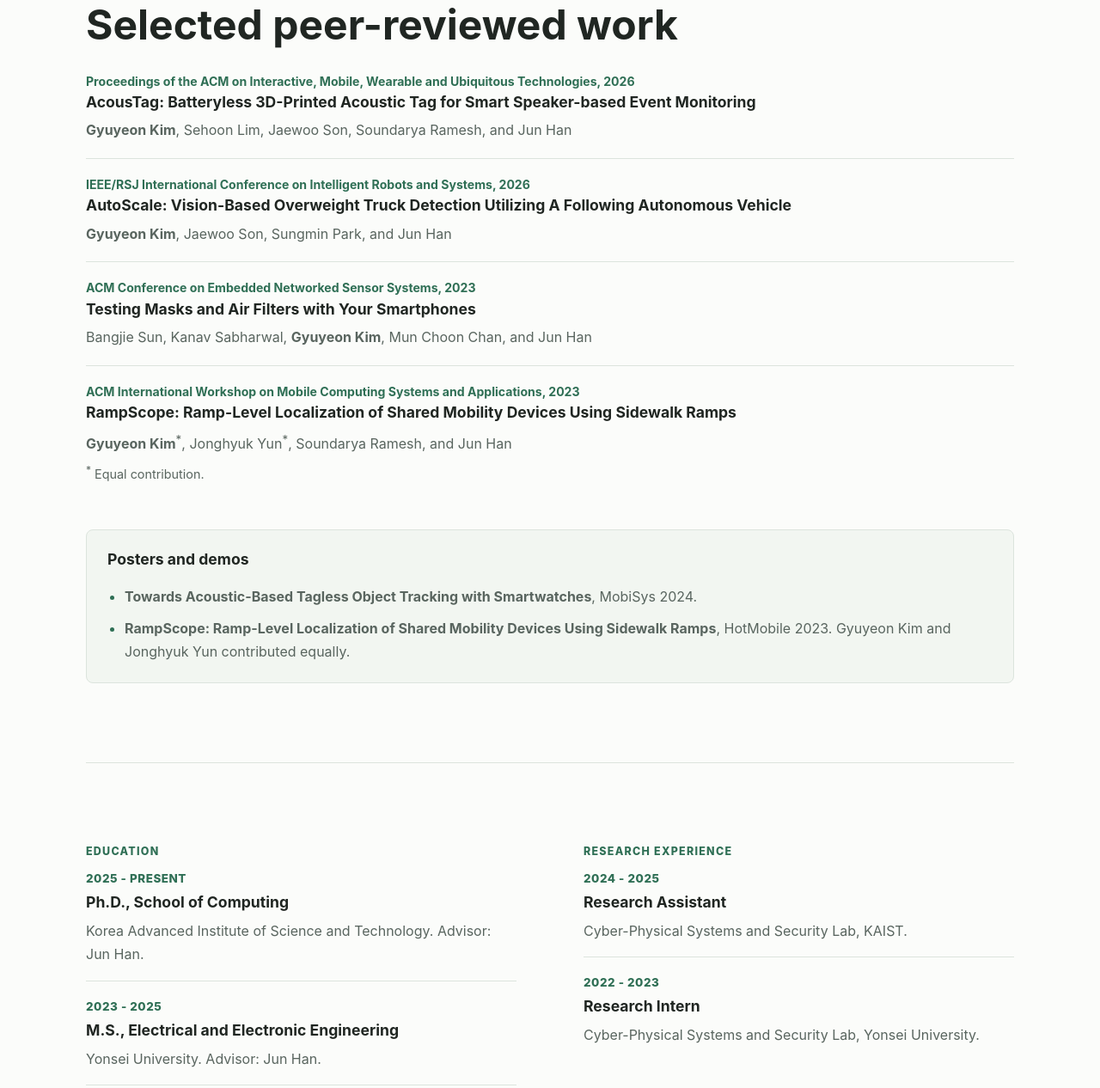
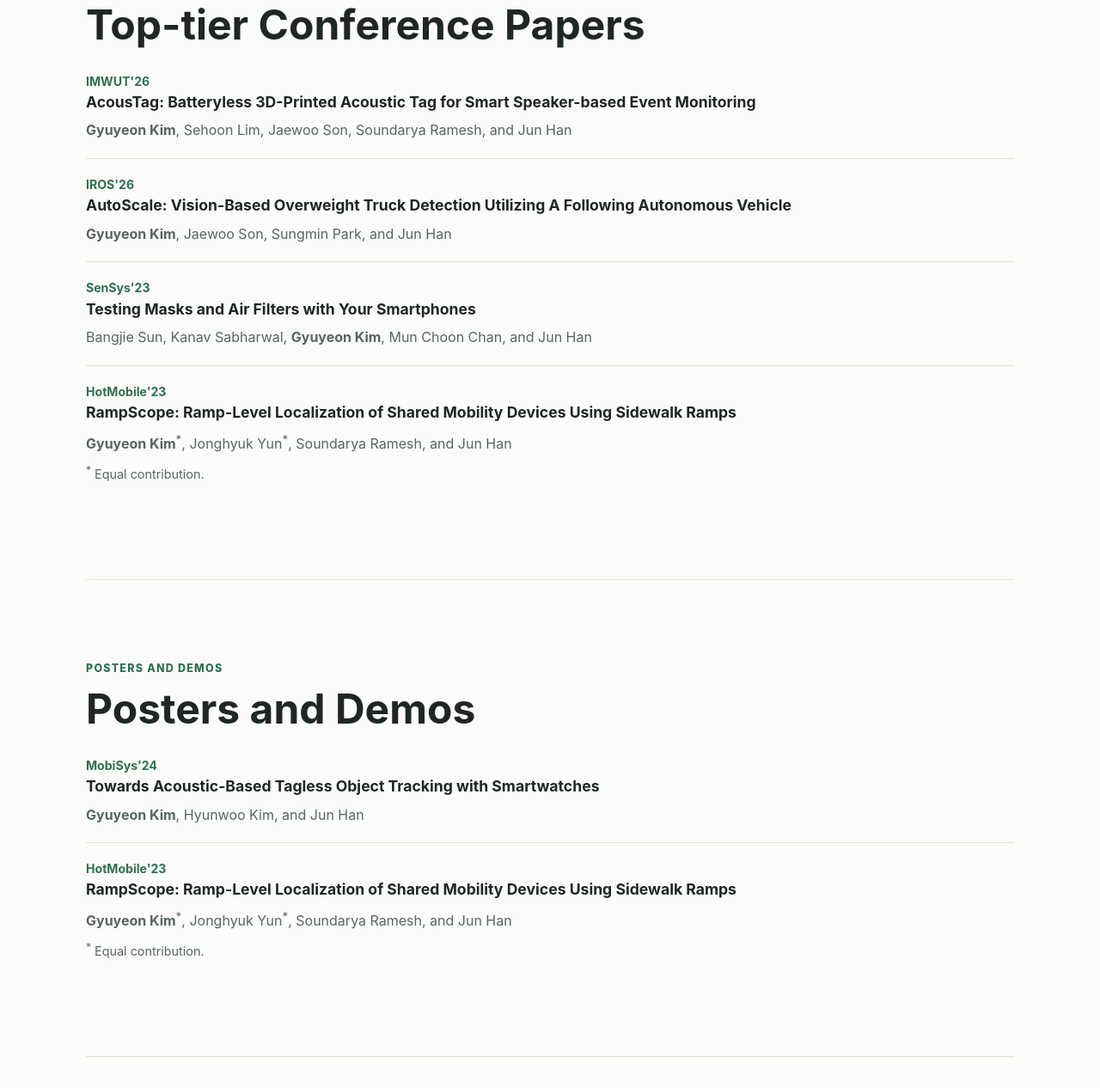
Before and after one commit to msmhi52/msmhi52.github.io, a plain HTML site: page index.html in a window 1280 px wide. Shown: the part 725-1991 px from the top of the page at 86% size. Drawn offline with Linux system fonts and the light colour scheme.

Commit message:
Format publications by venue

```diff
--- a/index.html
+++ b/index.html
@@ -15,6 +15,7 @@
       <a class="brand" href="#top">Gyuyeon Kim</a>
       <nav>
         <a href="#publications">Publications</a>
+        <a href="#posters">Posters</a>
         <a href="#education">Education</a>
         <a href="#honors">Honors</a>
         <a href="files/Gyuyeon_Kim_CV.pdf">CV</a>
@@ -49,42 +50,56 @@
       <section class="section" id="publications">
         <div class="section-heading">
           <p class="section-label">Publications</p>
-          <h2>Selected peer-reviewed work</h2>
+          <h2>Top-tier Conference Papers</h2>
         </div>
 
         <div class="publication-list">
           <article class="publication">
-            <p class="venue">Proceedings of the ACM on Interactive, Mobile, Wearable and Ubiquitous Technologies, 2026</p>
+            <p class="venue">IMWUT'26</p>
             <h3>AcousTag: Batteryless 3D-Printed Acoustic Tag for Smart Speaker-based Event Monitoring</h3>
             <p><strong>Gyuyeon Kim</strong>, Sehoon Lim, Jaewoo Son, Soundarya Ramesh, and Jun Han</p>
           </article>
 
           <article class="publication">
-            <p class="venue">IEEE/RSJ International Conference on Intelligent Robots and Systems, 2026</p>
+            <p class="venue">IROS'26</p>
             <h3>AutoScale: Vision-Based Overweight Truck Detection Utilizing A Following Autonomous Vehicle</h3>
             <p><strong>Gyuyeon Kim</strong>, Jaewoo Son, Sungmin Park, and Jun Han</p>
           </article>
 
           <article class="publication">
-            <p class="venue">ACM Conference on Embedded Networked Sensor Systems, 2023</p>
+            <p class="venue">SenSys'23</p>
             <h3>Testing Masks and Air Filters with Your Smartphones</h3>
             <p>Bangjie Sun, Kanav Sabharwal, <strong>Gyuyeon Kim</strong>, Mun Choon Chan, and Jun Han</p>
           </article>
 
           <article class="publication">
-            <p class="venue">ACM International Workshop on Mobile Computing Systems and Applications, 2023</p>
+            <p class="venue">HotMobile'23</p>
             <h3>RampScope: Ramp-Level Localization of Shared Mobility Devices Using Sidewalk Ramps</h3>
             <p><strong>Gyuyeon Kim</strong><sup>*</sup>, Jonghyuk Yun<sup>*</sup>, Soundarya Ramesh, and Jun Han</p>
             <p class="contribution-note"><sup>*</sup> Equal contribution.</p>
           </article>
         </div>
+      </section>
 
-        <div class="subsection">
-          <h3>Posters and demos</h3>
-          <ul class="compact-list">
-            <li><strong>Towards Acoustic-Based Tagless Object Tracking with Smartwatches</strong>, MobiSys 2024.</li>
-            <li><strong>RampScope: Ramp-Level Localization of Shared Mobility Devices Using Sidewalk Ramps</strong>, HotMobile 2023. Gyuyeon Kim and Jonghyuk Yun contributed equally.</li>
-          </ul>
+      <section class="section" id="posters">
+        <div class="section-heading">
+          <p class="section-label">Posters and Demos</p>
+          <h2>Posters and Demos</h2>
+        </div>
+
+        <div class="publication-list">
+          <article class="publication">
+            <p class="venue">MobiSys'24</p>
+            <h3>Towards Acoustic-Based Tagless Object Tracking with Smartwatches</h3>
+            <p><strong>Gyuyeon Kim</strong>, Hyunwoo Kim, and Jun Han</p>
+          </article>
+
+          <article class="publication">
+            <p class="venue">HotMobile'23</p>
+            <h3>RampScope: Ramp-Level Localization of Shared Mobility Devices Using Sidewalk Ramps</h3>
+            <p><strong>Gyuyeon Kim</strong><sup>*</sup>, Jonghyuk Yun<sup>*</sup>, Soundarya Ramesh, and Jun Han</p>
+            <p class="contribution-note"><sup>*</sup> Equal contribution.</p>
+          </article>
         </div>
       </section>
 
--- a/styles.css
+++ b/styles.css
@@ -219,18 +219,6 @@ p {
   font-weight: 750;
 }
 
-.subsection {
-  margin-top: 34px;
-  padding: 22px 24px;
-  border: 1px solid var(--line);
-  border-radius: 8px;
-  background: var(--panel);
-}
-
-.subsection h3 {
-  margin-bottom: 8px;
-}
-
 .details-grid {
   display: grid;
   grid-template-columns: repeat(2, minmax(0, 1fr));
```
Also changed, not shown: 1 other file.
